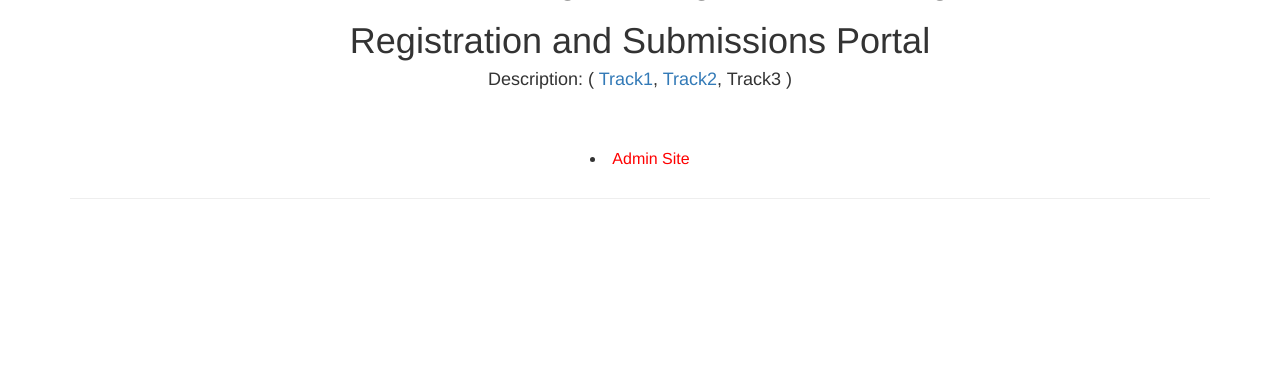
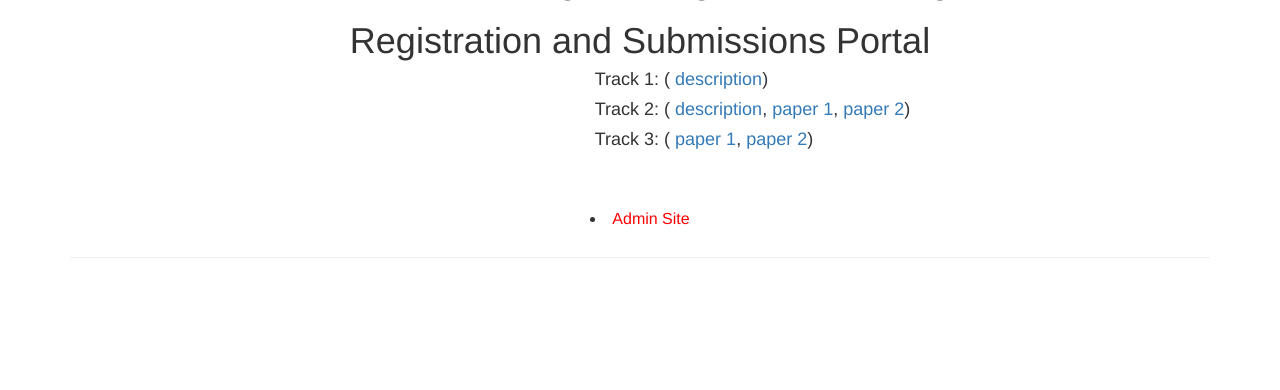
Before and after one commit to matthew-ardi/LPIRC_2018_Track1_Submission, a Django app: template app/templates/app/index.html in a window 1280 px wide. Shown: the part 379-769 px from the top of the page. Run offline with Django 3.2, Linux system fonts and the light colour scheme; the template is opened without the code that fills it, so the values that code supplies are empty; the visitor is signed in with stand-in values (Sample User, id 1); some libraries are stand-ins or nearby versions.

Commit message:
add papers for track 2 and track 3

```diff
--- a/app/templates/app/index.html
+++ b/app/templates/app/index.html
@@ -6,6 +6,9 @@
 <link rel="stylesheet" href="{% static "app/style.css" %}">
 {% endblock %}
 {% block content %}
+
+</style>
+
 <body class="text-center">
     <a href="https://rebootingcomputing.ieee.org/lpirc">
         <img src="http://www.ewh.ieee.org/council/sfba/images/IEEErebootingcomputing.jpg" height="320">
@@ -14,7 +17,14 @@
     <div class="center">
         <h1>Low Power Image Recognition Challenge</h1>
         <h1>Registration and Submissions Portal</h1>
-	<h4> Description: (<a href="/rules/" target="_blank" > Track1</a>, <a href="/track2/" target="_blank" >Track2</a>, Track3 ) </h4>
+	<div style="width: 50%; margin: 0 auto; text-align: left">
+	<h4>&nbsp;&nbsp;&nbsp;&nbsp;&nbsp;&nbsp;&nbsp;&nbsp;&nbsp;&nbsp;&nbsp;&nbsp;&nbsp;&nbsp;&nbsp;&nbsp;&nbsp;&nbsp;&nbsp;&nbsp;&nbsp;&nbsp;&nbsp;&nbsp;&nbsp;&nbsp;&nbsp;&nbsp;&nbsp;&nbsp;&nbsp;&nbsp;&nbsp;&nbsp;&nbsp;&nbsp;&nbsp;&nbsp;&nbsp;&nbsp;&nbsp;&nbsp;&nbsp;&nbsp;&nbsp;&nbsp;&nbsp;&nbsp;&nbsp;&nbsp;&nbsp;&nbsp;&nbsp;&nbsp;
+	Track 1: (<a href="/rules/" target="_blank" > description</a>)</h4></li>
+	<h4>&nbsp;&nbsp;&nbsp;&nbsp;&nbsp;&nbsp;&nbsp;&nbsp;&nbsp;&nbsp;&nbsp;&nbsp;&nbsp;&nbsp;&nbsp;&nbsp;&nbsp;&nbsp;&nbsp;&nbsp;&nbsp;&nbsp;&nbsp;&nbsp;&nbsp;&nbsp;&nbsp;&nbsp;&nbsp;&nbsp;&nbsp;&nbsp;&nbsp;&nbsp;&nbsp;&nbsp;&nbsp;&nbsp;&nbsp;&nbsp;&nbsp;&nbsp;&nbsp;&nbsp;&nbsp;&nbsp;&nbsp;&nbsp;&nbsp;&nbsp;&nbsp;&nbsp;&nbsp;&nbsp;
+	Track 2: (<a href="https://drive.google.com/open?id=1olt6oq87jwQRXtz3iExMsLJa9hJcKbrD" target="_blank" > description</a>, <a href="https://engineering.purdue.edu/HELPS/Publications/papers/2017ASPDAC.pdf">paper 1</a>, <a href="https://drive.google.com/open?id=1K12CJ9m2OcRUAYN_We9ISZ-TJ0nZBdU2">paper 2</a>)</h4> </li>
+	<h4>&nbsp;&nbsp;&nbsp;&nbsp;&nbsp;&nbsp;&nbsp;&nbsp;&nbsp;&nbsp;&nbsp;&nbsp;&nbsp;&nbsp;&nbsp;&nbsp;&nbsp;&nbsp;&nbsp;&nbsp;&nbsp;&nbsp;&nbsp;&nbsp;&nbsp;&nbsp;&nbsp;&nbsp;&nbsp;&nbsp;&nbsp;&nbsp;&nbsp;&nbsp;&nbsp;&nbsp;&nbsp;&nbsp;&nbsp;&nbsp;&nbsp;&nbsp;&nbsp;&nbsp;&nbsp;&nbsp;&nbsp;&nbsp;&nbsp;&nbsp;&nbsp;&nbsp;&nbsp;&nbsp;
+	Track 3: (<a href="https://engineering.purdue.edu/HELPS/Publications/papers/2017ASPDAC.pdf"> paper 1</a>, <a href="https://drive.google.com/open?id=1K12CJ9m2OcRUAYN_We9ISZ-TJ0nZBdU2">paper 2</a>)</h4></li>
+	</div>
     </div>
 </div>
 <div class="cover-container" align="center">
--- a/app/views.py
+++ b/app/views.py
@@ -182,7 +182,8 @@ def rules(request):
     return render(request, 'app/rules.html')
 
 def track2(request):
-    return render(request, 'app/track2.html')
+#    return render(request, 'app/track2.html')
+    return redirect('https://engineering.purdue.edu/people/bo.fu.1')
 
 def terms(request):
     return render(request, 'app/terms.html')
```
